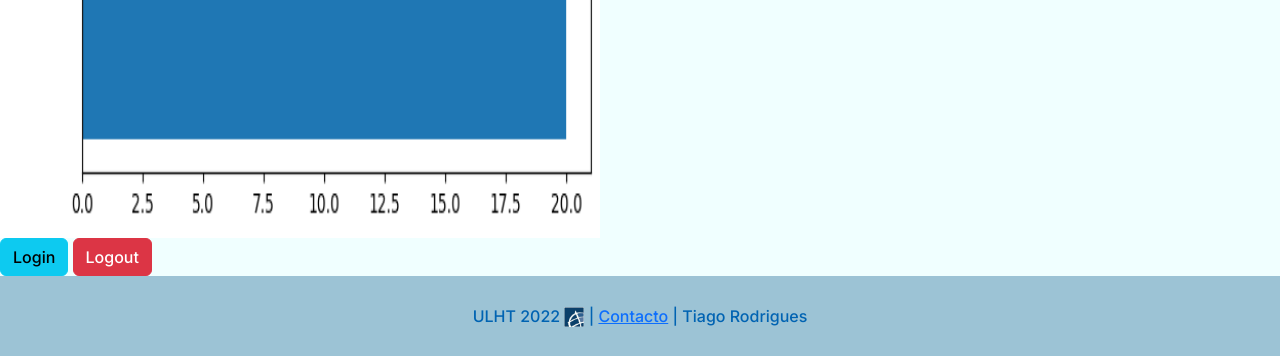
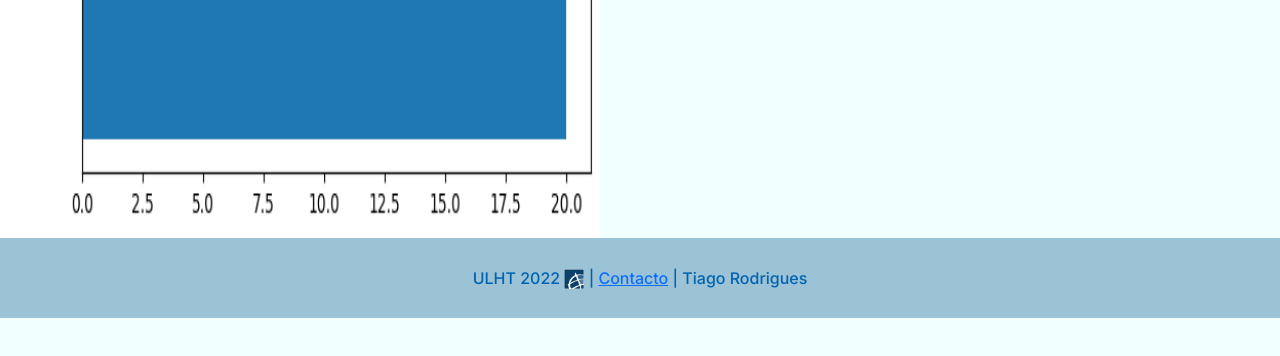
Before and after one commit to Tiago-22004242/Portfolio_a2204242, a Django app: page /web in a window 1280 px wide. Shown: the part 5000-5356 px from the top of the page. After the commit the page ends 5318 px from the top, so only its background shows below. Run offline with Django 4.2, Linux system fonts and the light colour scheme; data comes from the database, SQL or seed files in the repository; both versions use the stored data as it was after the commit; data that the repository does not hold is empty; parts of the project's set-up code (start-up, migrations or seed data) failed here and were passed over.

Commit message:
Login e Logout

```diff
--- a/portfolio/templates/portfolio/blog.html
+++ b/portfolio/templates/portfolio/blog.html
@@ -33,6 +33,4 @@
     Pretende Adicionar um novo Post?
     <a href="{% url 'portfolio:post_novo' %}" class="btn btn-info btn-block">Carregue Aqui</a>
 </div>
- <a href="{% url 'portfolio:login' %}" class="btn btn-info">Login</a>
- <a href="{% url 'portfolio:logout' %}" class="btn btn-danger">Logout</a>
 {% endblock %}
--- a/portfolio/templates/portfolio/home.html
+++ b/portfolio/templates/portfolio/home.html
@@ -22,7 +22,5 @@
   </div>
 </div>
 <div class='paralax2'>
-     <a href="{% url 'portfolio:login' %}">Login</a>
-     <a href="{% url 'portfolio:logout' %}">Logout</a>
   </div>
 {% endblock %}
--- a/portfolio/templates/portfolio/layout.html
+++ b/portfolio/templates/portfolio/layout.html
@@ -22,6 +22,8 @@
             <a href="{% url 'portfolio:web' %}">Web</a>
             <a href="{% url 'portfolio:blog' %}">Blog</a>
             <a href="{% url 'portfolio:contacto' %}">Contactos</a>
+            <a href="{% url 'portfolio:login' %}">Login</a>
+            <a href="{% url 'portfolio:logout' %}">Logout</a>
         </nav>
     </header>
 	<main>
--- a/portfolio/templates/portfolio/login.html
+++ b/portfolio/templates/portfolio/login.html
@@ -8,7 +8,7 @@
       <p> {{ message }} </p>
     {% endif %}
 
-    <form action="" method="post">
+    <form action="{% url 'portfolio:login' %}" method="post">
         {% csrf_token %}
         <input type="text" name="username" placeholder="username">
         <input type="password" name="password" placeholder="password">
--- a/portfolio/templates/portfolio/projetos.html
+++ b/portfolio/templates/portfolio/projetos.html
@@ -135,6 +135,4 @@
         {% endfor %}
     </div>
 </div>
- <a href="{% url 'portfolio:login' %}" class="btn btn-info">Login</a>
- <a href="{% url 'portfolio:logout' %}" class="btn btn-danger">Logout</a>
 {% endblock %}
--- a/portfolio/templates/portfolio/sobre.html
+++ b/portfolio/templates/portfolio/sobre.html
@@ -256,6 +256,4 @@
     </div>
     {% endfor %}
 </div>
- <a href="{% url 'portfolio:login' %}" class="btn btn-info">Login</a>
- <a href="{% url 'portfolio:logout' %}" class="btn btn-danger">Logout</a>
 {% endblock %}
--- a/portfolio/templates/portfolio/web.html
+++ b/portfolio/templates/portfolio/web.html
@@ -211,6 +211,4 @@
     </form>
 <img src="{% static 'portfolio/images/grafico.png' %}" class="img_home">
 <br>
- <a href="{% url 'portfolio:login' %}" class="btn btn-info">Login</a>
- <a href="{% url 'portfolio:logout' %}" class="btn btn-danger">Logout</a>
 {% endblock %}
```
Also changed, not shown: db.sqlite3.
